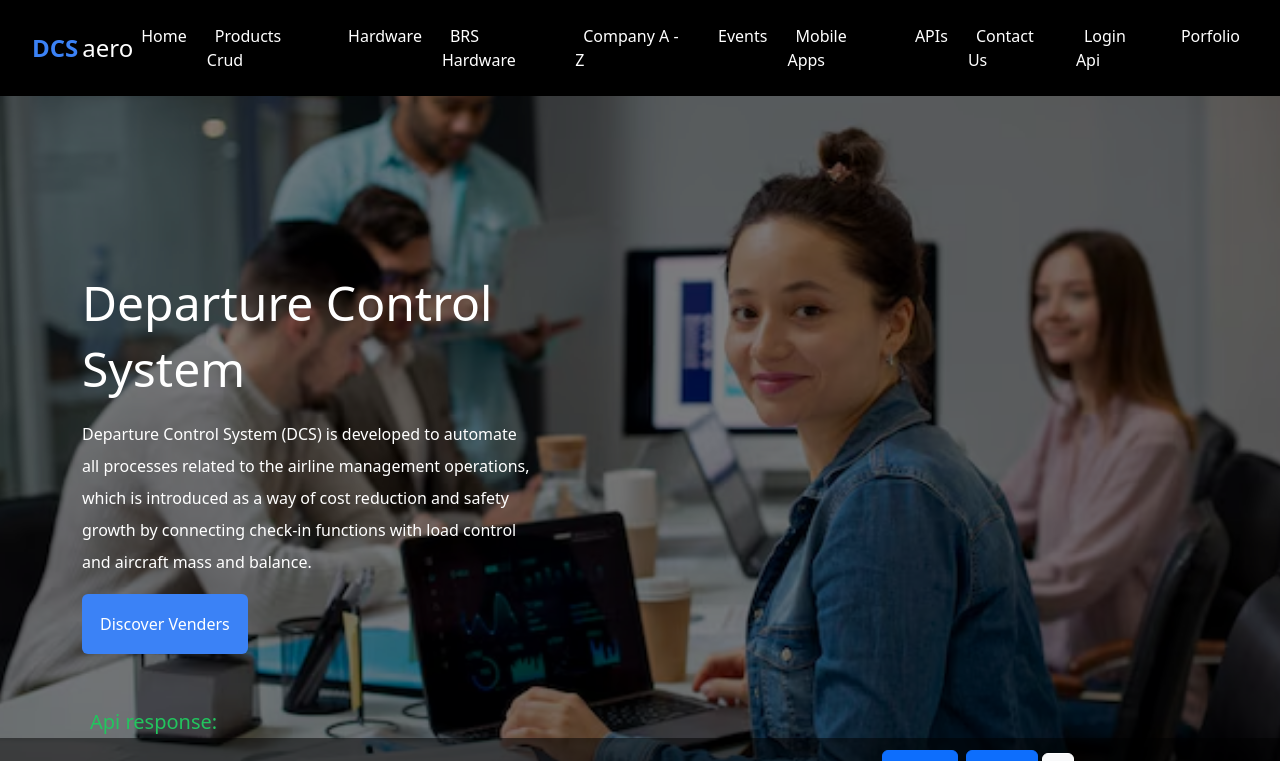
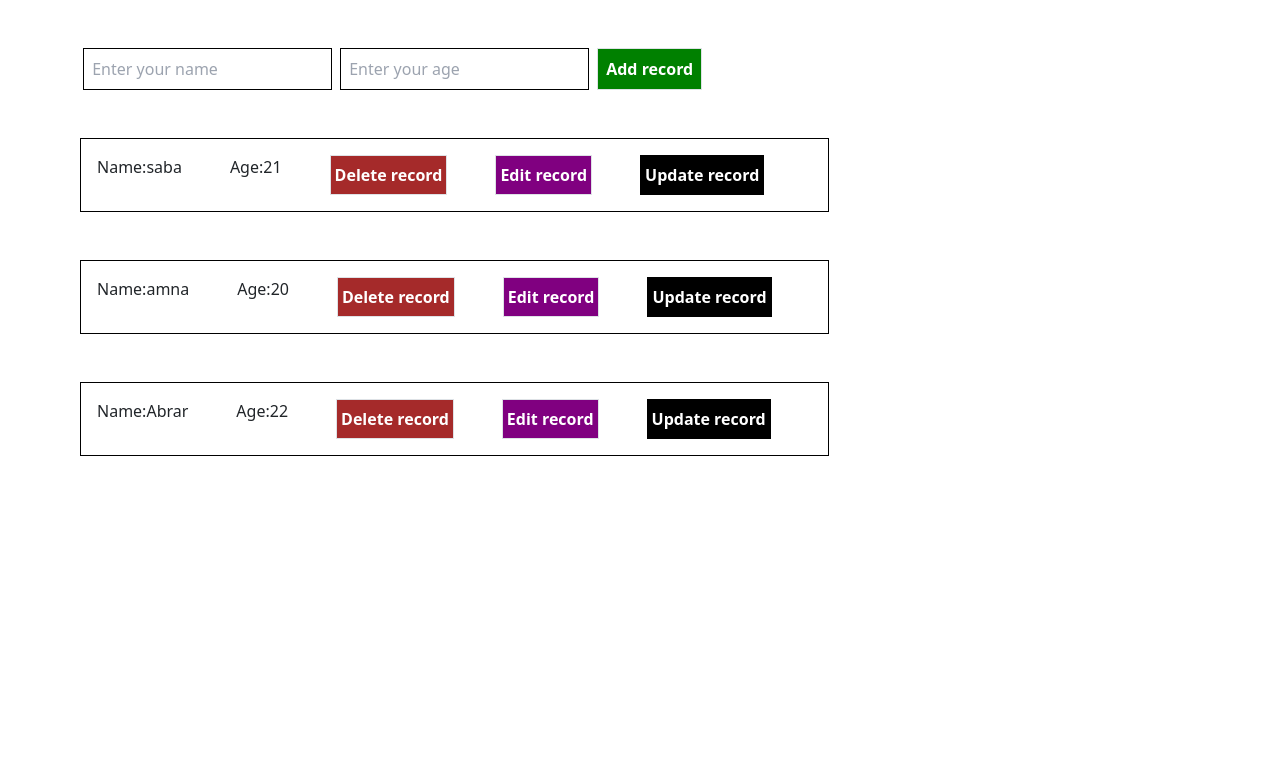
Before and after one commit to abrar0124/BtNoida, a React (Create React App) app: page / in a window 1280 px wide. Shown: the top 761 px of the page. Built offline with nearby package versions, Linux system fonts and the light colour scheme.

Commit message:
practice coding

```diff
--- a/src/App.js
+++ b/src/App.js
@@ -12,10 +12,11 @@ import HomeData from "./Components/HomeData/HomeData";
 import ProductsCruds from "./Pages/ProductsCruds";
 import "./index.css";
 import PortfolioPage from "./Pages/PortfolioPage";
+import Arrdata from "./Components/practicearray/Arrdata";
 function App() {
   return (
     <>
-      <BrowserRouter>
+      {/* <BrowserRouter>
         <Routes>
           <Route path="/" element={<Home />} />
           <Route path="/Products crud" element={<ProductsCruds />} />
@@ -31,7 +32,8 @@ function App() {
           <Route path="/Loginapi" element={<Loginapi />} />
           <Route path="/portfolio" element={<PortfolioPage />} />
         </Routes>
-      </BrowserRouter>
+      </BrowserRouter> */}
+      <Arrdata />
     </>
   );
 }
--- /dev/null
+++ b/src/Components/practicearray/Arrdata.jsx
@@ -0,0 +1,118 @@
+import { useState } from "react";
+
+function Arrdata() {
+  const [array, setArray] = useState([
+    {
+      id: 1,
+      name: "saba",
+      age: 21,
+    },
+    { id: 2, name: "amna", age: 20 },
+    { id: 3, name: "Abrar", age: 22 },
+  ]);
+  const [name, setname] = useState("");
+  const [age, setage] = useState(null);
+  const [edit, setedit] = useState([]);
+  const handleadd = () => {
+    setArray((prev) => [
+      ...prev,
+      {
+        id: prev.length + 1,
+        name: name,
+        age: age,
+      },
+    ]);
+    setname("");
+    setage("");
+  };
+
+  const handledelete = (id) => {
+    setArray((prev) => prev.filter((p) => p.id != id));
+  };
+
+  const handledit = (id) => {
+    const userdata = array.find((p) => p.id == id);
+    setedit(userdata);
+    setname(userdata.name);
+    setage(userdata.age);
+  };
+
+  const handleupdate = () => {
+    setArray((prev) =>
+      prev.map((p) =>
+        p.id == edit.id ? { id: edit, name: name, age: age } : p
+      )
+    );
+    setedit(null);
+    setname("");
+    setage("");
+  };
+
+  return (
+    <>
+      <div className="mt-5" style={{ marginLeft: "6.5%" }}>
+        <input
+          className="border p-2 border-black"
+          type="text"
+          value={name}
+          placeholder="Enter your name"
+          onChange={(e) => setname(e.target.value)}
+        />
+        <input
+          className=" ms-2 p-2 border border-black"
+          type="number"
+          value={age}
+          placeholder="Enter your age"
+          onChange={(e) => setage(e.target.value)}
+        />
+        <button
+          className=" ms-2 p-2 border fw-bold  border-green"
+          style={{ backgroundColor: "green", color: "white" }}
+          onClick={handleadd}
+        >
+          Add record
+        </button>
+      </div>
+      <ul>
+        {array.map((user) => (
+          <li
+            className="border mt-5 border-black p-3 ms-5"
+            style={{ width: "60%" }}
+            key={user.id}
+          >
+            <div className="d-flex gap-5 flex-wrap ">
+              <p className="fw-bold">
+                <span className="fw-normal">Name:{user.name}</span>
+              </p>
+              <p className="fw-bold">
+                <span className="fw-normal">Age:{user.age}</span>
+              </p>
+              <button
+                className="border border-green fw-bold p-1"
+                style={{ backgroundColor: "brown", color: "white" }}
+                onClick={() => handledelete(user.id)}
+              >
+                Delete record
+              </button>
+              <button
+                className="border border-purple fw-bold p-1"
+                style={{ backgroundColor: "purple", color: "white" }}
+                onClick={() => handledit(user.id)}
+              >
+                Edit record
+              </button>
+              <button
+                className="border border-black fw-bold p-1"
+                style={{ backgroundColor: "black", color: "white" }}
+                onClick={handleupdate}
+              >
+                Update record
+              </button>
+            </div>
+          </li>
+        ))}
+      </ul>
+    </>
+  );
+}
+export default Arrdata;
```
